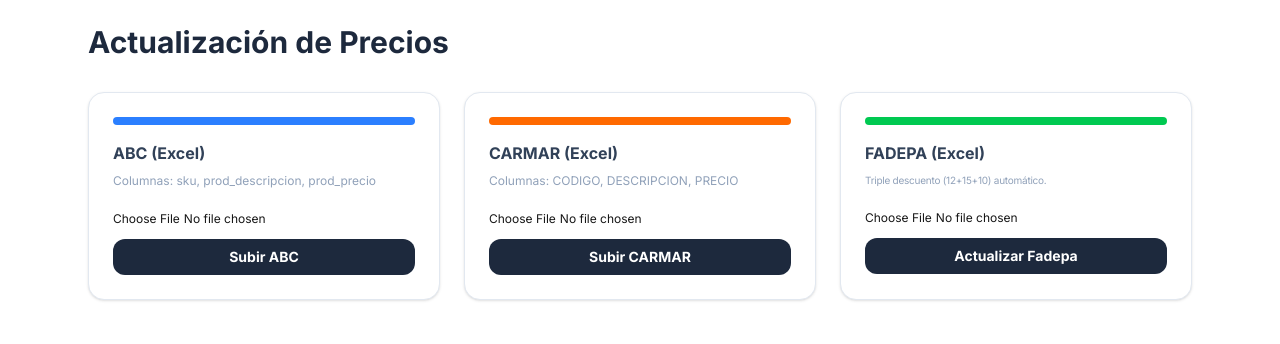
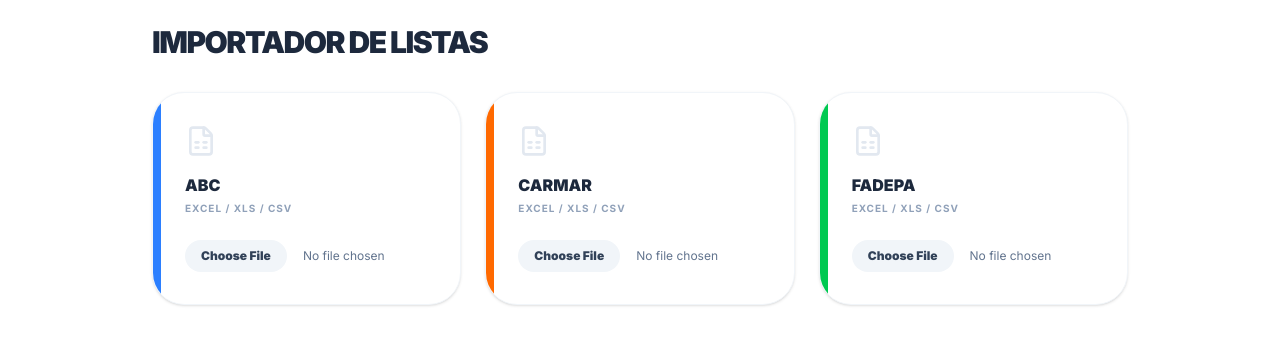
Before and after one commit to jinf95n/jm-hnos-sistema, a Next.js app: page /admin/import in a window 1280 px wide. Shown: the top 344 px of the page. Built offline with nearby package versions, Linux system fonts and the light colour scheme; no server answers.

Commit message:
Se mejoro carga de productos

```diff
--- a/src/app/admin/import/page.tsx
+++ b/src/app/admin/import/page.tsx
@@ -1,145 +1,195 @@
-"use client";
-import { useState } from "react";
-import { importABC, importCarmar, importFadepaText, importFadepaExcel } from "./actions";
+'use client'
+import { useState } from 'react'
+import * as XLSX from 'xlsx'
+import { syncBatch } from './actions'
+import { Loader2, CheckCircle2, AlertCircle, FileSpreadsheet } from 'lucide-react'
 
 export default function ImportPage() {
-  const [loading, setLoading] = useState<string | null>(null);
-  const [message, setMessage] = useState("");
-  const [fadepaText, setFadepaText] = useState("");
+  const [status, setStatus] = useState<{
+    loading: boolean,
+    current: number,
+    total: number,
+    provider: string | null,
+    error: string | null
+  }>({
+    loading: false, current: 0, total: 0, provider: null, error: null
+  })
 
-  const handleUpload = async (e: React.FormEvent<HTMLFormElement>, type: 'ABC' | 'CARMAR' | 'FADEPA') => {
-  e.preventDefault();
-  setLoading(type);
-  setMessage(`Procesando lista de ${type}...`);
+  const processFile = async (e: React.ChangeEvent<HTMLInputElement>, type: 'ABC' | 'CARMAR' | 'FADEPA') => {
+    const file = e.target.files?.[0]
+    if (!file) return
 
-  const formData = new FormData(e.currentTarget);
+    setStatus({ loading: true, current: 0, total: 0, provider: type, error: null })
 
-  // Ejecutamos la acción según el tipo
-  let result;
-  if (type === 'ABC') result = await importABC(formData);
-  else if (type === 'CARMAR') result = await importCarmar(formData);
-  else result = await importFadepaExcel(formData);
+    const reader = new FileReader()
+    reader.onload = async (evt) => {
+      try {
+        const bstr = evt.target?.result
+        const wb = XLSX.read(bstr, { type: 'binary' })
+        const wsname = wb.SheetNames[0]
+        const ws = wb.Sheets[wsname]
 
-  // Forzamos el tipo para que TypeScript no proteste por el campo 'error'
-  const finalResult = result as { success: boolean; count?: number; error?: string };
+        let items: any[] = []
 
-  if (finalResult.success) {
-    setMessage(`¡Éxito! ${finalResult.count} productos de ${type} sincronizados.`);
-    // Limpiamos el input de archivo
-    (e.target as HTMLFormElement).reset();
+        if (type === 'FADEPA') {
+          // Lectura por posición para FADEPA
+          const rawData = XLSX.utils.sheet_to_json(ws, { header: 1 }) as any[][]
+          items = rawData.map(row => {
+            const sku = String(row[1] || "").trim()
+            const name = String(row[2] || "").trim()
+            const rawPrice = row[6]
+
+            let price = 0
+            if (typeof rawPrice === 'number') {
+              price = rawPrice
             } else {
-    setMessage(finalResult.error || `Error al importar ${type}.`);
+              let p = String(rawPrice || "0").replace(/[$. ]/g, '').replace(',', '.')
+              price = parseFloat(p)
+            }
+            return { sku, name, price }
+          }).filter(i => i.sku && i.price > 0 && i.sku !== "Producto" && i.sku !== "FA")
+
+        } else {
+          // Lectura por nombres de columna para ABC y CARMAR
+          const rawData = XLSX.utils.sheet_to_json(ws) as any[]
+          items = rawData.map(row => {
+            const clean: any = {}
+            Object.keys(row).forEach(k => clean[k.trim().toLowerCase()] = row[k])
+
+            let sku = "", name = "", rawPrice: any = 0
+
+            if (type === 'CARMAR') {
+              sku = String(clean['cod_artic'] || "").trim()
+              const desc = String(clean['descrip'] || "").trim()
+              const adic = String(clean['desc_adic'] || "").trim()
+              name = adic && adic !== "0" ? `${desc} (${adic})` : desc
+              rawPrice = clean['precio']
+            } else {
+              // Caso ABC
+              sku = String(clean['sku'] || clean['codigo'] || "").trim()
+              name = String(clean['prod_descripcion'] || clean['descripcion'] || "").trim()
+              rawPrice = clean['prod_precio'] || clean['precio']
             }
 
-  setLoading(null);
-};
+            // Limpieza de precio robusta
+            let price = 0
+            if (typeof rawPrice === 'number') {
+              price = rawPrice
+            } else {
+              let p = String(rawPrice || "0").trim()
+              // Si tiene formato 1.250,50 -> lo pasamos a 1250.50
+              if (p.includes('.') && p.includes(',')) {
+                p = p.replace(/\./g, '').replace(',', '.')
+              }
+              // Si tiene formato 1250,50 -> lo pasamos a 1250.50
+              else if (p.includes(',')) {
+                p = p.replace(',', '.')
+              }
+              price = parseFloat(p.replace(/[$. ]/g, ''))
+            }
 
-  const handleFadepaPaste = async () => {
-    setLoading("FADEPA");
-    const result = (await importFadepaText(fadepaText)) as {
-      success: boolean;
-      count?: number;
-      error?: string;
-    };
-    setMessage(
-      result.success
-        ? `¡Éxito! ${result.count} productos de FADEPA detectados.`
-        : "Error al procesar el texto.",
-    );
-    setFadepaText("");
-    setLoading(null);
-  };
+            return { sku, name, price }
+          }).filter(i => i.sku && i.price > 0)
+        }
+
+        if (items.length === 0) throw new Error("No se encontraron productos válidos en el archivo.")
+
+        setStatus(s => ({ ...s, total: items.length }))
+
+        // ENVÍO POR LOTES DE 50 (Más seguro para la base de datos)
+        const batchSize = 30
+        for (let i = 0; i < items.length; i += batchSize) {
+          const batch = items.slice(i, i + batchSize)
+          const isLast = (i + batchSize) >= items.length
+
+          // Mandamos el lote indicando si es el último
+          const res = await syncBatch(type, batch, type === 'FADEPA' ? 'Pinturería' : 'Ferretería', isLast)
+
+          if (!res.success) {
+            setStatus(s => ({ ...s, loading: false, error: `Error en el lote de la fila ${i}. Reintentando...` }))
+            // Opcional: Podrías poner un 'break' o un 'continue'
+          }
+
+          setStatus(s => ({ ...s, current: Math.min(i + batchSize, items.length) }))
+        }
+
+        // Finalización exitosa
+        e.target.value = "" // Limpiar el input
+        setTimeout(() => {
+          setStatus(s => ({ ...s, loading: false }))
+        }, 1500)
+
+      } catch (err: any) {
+        console.error(err)
+        setStatus(s => ({ ...s, loading: false, error: err.message || "Error al procesar el archivo." }))
+      }
+    }
+    reader.readAsBinaryString(file)
+  }
 
   return (
-    <div className="p-6 max-w-6xl mx-auto space-y-8">
-      <h1 className="text-3xl font-bold text-slate-800">
-        Actualización de Precios
-      </h1>
+    <div className="p-6 max-w-5xl mx-auto space-y-8">
+      <h1 className="text-3xl font-black text-slate-800 uppercase tracking-tighter">Importador de Listas</h1>
 
-      <div className="grid grid-cols-1 lg:grid-cols-3 gap-6">
-        {/* ABC */}
-        <div className="bg-white p-6 rounded-2xl shadow-sm border border-slate-200">
-          <div className="h-2 w-full bg-blue-500 rounded-full mb-4"></div>
-          <h2 className="font-bold text-slate-700 mb-2">ABC (Excel)</h2>
-          <p className="text-xs text-slate-400 mb-4">
-            Columnas: sku, prod_descripcion, prod_precio
+      {/* Pantalla de Carga / Progreso */}
+      {status.loading && (
+        <div className="bg-blue-600 rounded-[2.5rem] p-10 text-white shadow-2xl shadow-blue-200 animate-in fade-in zoom-in duration-300">
+          <div className="flex justify-between items-end mb-6">
+            <div>
+              <p className="text-blue-200 text-xs font-black uppercase tracking-[0.2em] mb-2">Procesando {status.provider}</p>
+              <h2 className="text-4xl font-black">{Math.round((status.current / status.total) * 100)}%</h2>
+            </div>
+            <Loader2 className="animate-spin mb-1" size={40} />
+          </div>
+          <div className="h-4 w-full bg-blue-700/50 rounded-full overflow-hidden">
+            <div
+              className="h-full bg-white transition-all duration-500 ease-out"
+              style={{ width: `${(status.current / status.total) * 100}%` }}
+            ></div>
+          </div>
+          <p className="mt-4 text-sm font-bold text-blue-100">
+            Sincronizados {status.current.toLocaleString()} de {status.total.toLocaleString()} productos...
           </p>
-          <form onSubmit={(e) => handleUpload(e, "ABC")} className="space-y-3">
+        </div>
+      )}
+
+      {/* Grid de Selectores */}
+      {!status.loading && (
+        <div className="grid grid-cols-1 md:grid-cols-3 gap-6">
+          {['ABC', 'CARMAR', 'FADEPA'].map((prov) => (
+            <div key={prov} className="bg-white p-8 rounded-[2rem] border border-slate-100 shadow-sm hover:shadow-xl transition-all group relative overflow-hidden">
+              <div className={`absolute top-0 left-0 w-2 h-full ${prov === 'ABC' ? 'bg-blue-500' : prov === 'CARMAR' ? 'bg-orange-500' : 'bg-green-500'}`}></div>
+              <FileSpreadsheet className="text-slate-200 mb-4 group-hover:text-slate-400 transition-colors" size={32} />
+              <h3 className="font-black text-slate-800 mb-1">{prov}</h3>
+              <p className="text-[10px] text-slate-400 font-bold uppercase mb-6 tracking-widest">Excel / XLS / CSV</p>
+
+              <label className="block">
+                <span className="sr-only">Elegir archivo</span>
                 <input
                   type="file"
-              name="file"
-              accept=".xlsx"
-              className="text-xs w-full"
+                  accept=".xlsx, .xls, .csv"
+                  onChange={(e) => processFile(e, prov as any)}
+                  className="block w-full text-xs text-slate-500 file:mr-4 file:py-2 file:px-4 file:rounded-full file:border-0 file:text-xs file:font-black file:bg-slate-100 file:text-slate-700 hover:file:bg-slate-200 cursor-pointer"
                 />
-            <button
-              disabled={!!loading}
-              className="w-full bg-slate-800 text-white py-2 rounded-xl text-sm font-bold"
-            >
-              {loading === "ABC" ? "Procesando..." : "Subir ABC"}
-            </button>
-          </form>
+              </label>
             </div>
+          ))}
+        </div>
+      )}
 
-        {/* CARMAR */}
-        <div className="bg-white p-6 rounded-2xl shadow-sm border border-slate-200">
-          <div className="h-2 w-full bg-orange-500 rounded-full mb-4"></div>
-          <h2 className="font-bold text-slate-700 mb-2">CARMAR (Excel)</h2>
-          <p className="text-xs text-slate-400 mb-4">
-            Columnas: CODIGO, DESCRIPCION, PRECIO
-          </p>
-          <form
-            onSubmit={(e) => handleUpload(e, "CARMAR")}
-            className="space-y-3"
-          >
-            <input
-              type="file"
-              name="file"
-              accept=".xlsx"
-              className="text-xs w-full"
-            />
-            <button
-              disabled={!!loading}
-              className="w-full bg-slate-800 text-white py-2 rounded-xl text-sm font-bold"
-            >
-              {loading === "CARMAR" ? "Procesando..." : "Subir CARMAR"}
-            </button>
-          </form>
+      {status.error && (
+        <div className="bg-red-50 border border-red-100 p-6 rounded-[2rem] flex items-center gap-4 text-red-600 animate-bounce">
+          <AlertCircle />
+          <p className="font-bold text-sm">{status.error}</p>
         </div>
+      )}
 
-        {/* FADEPA (TEXT PASTE) */}
-        <div className="bg-white p-6 rounded-2xl shadow-sm border border-slate-200">
-          <div className="h-2 w-full bg-green-500 rounded-full mb-4"></div>
-          <h2 className="font-bold text-slate-700 mb-2">FADEPA (Excel)</h2>
-          <p className="text-[10px] text-slate-400 mb-4 tracking-tight">
-            Triple descuento (12+15+10) automático.
-          </p>
-          <form
-            onSubmit={(e) => handleUpload(e, "FADEPA")}
-            className="space-y-3"
-          >
-            <input
-              type="file"
-              name="file"
-              accept=".xls,.xlsx"
-              className="text-xs w-full"
-            />
-            <button
-              disabled={!!loading}
-              className="w-full bg-slate-800 text-white py-2 rounded-xl text-sm font-bold"
-            >
-              {loading === "FADEPA" ? "Cargando..." : "Actualizar Fadepa"}
-            </button>
-          </form>
-        </div>
-      </div>
-
-      {message && (
-        <div
-          className={`p-4 rounded-2xl text-center font-bold animate-fade-in ${message.includes("Error") ? "bg-red-50 text-red-600" : "bg-green-50 text-green-600"}`}
-        >
-          {message}
+      {!status.loading && status.current > 0 && !status.error && (
+        <div className="bg-green-50 border border-green-100 p-6 rounded-[2rem] flex items-center gap-4 text-green-600">
+          <CheckCircle2 />
+          <p className="font-bold text-sm">¡Sincronización completa! Se procesaron {status.total} productos.</p>
         </div>
       )}
     </div>
-  );
+  )
 }
```
Also changed, not shown: src/app/admin/import/actions.ts (+44 -120 lines). Lines whose indentation alone changed are shown as unchanged.
